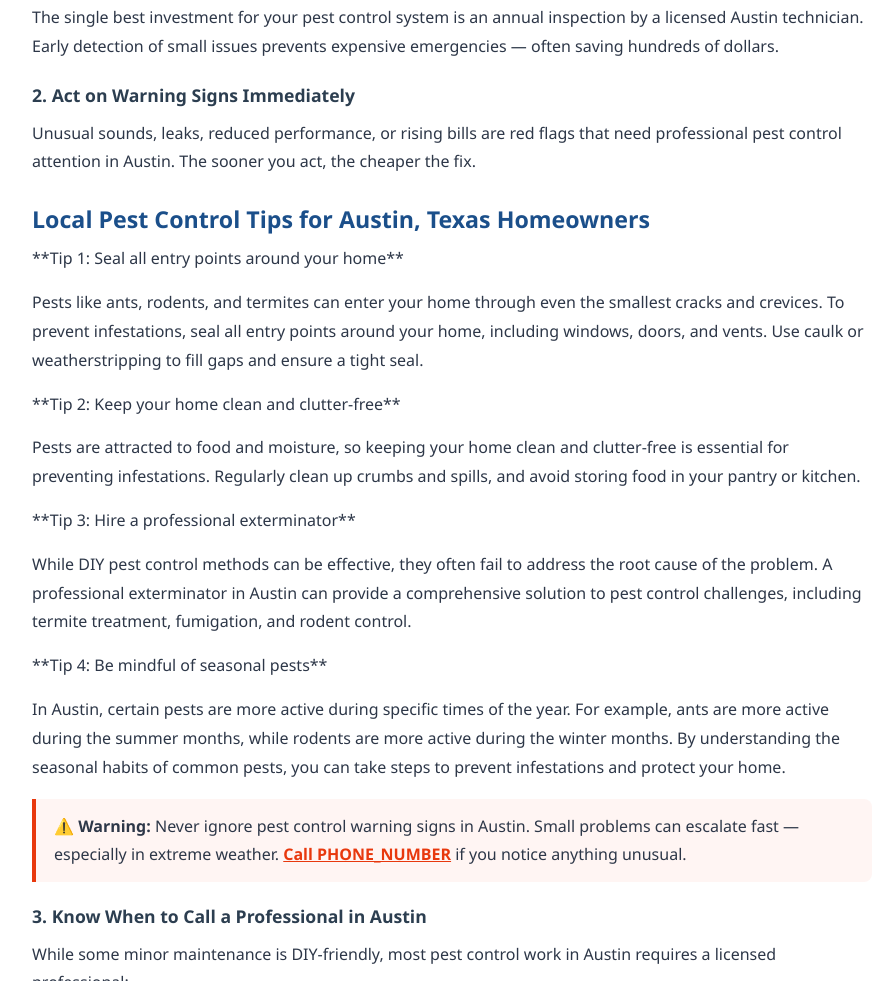
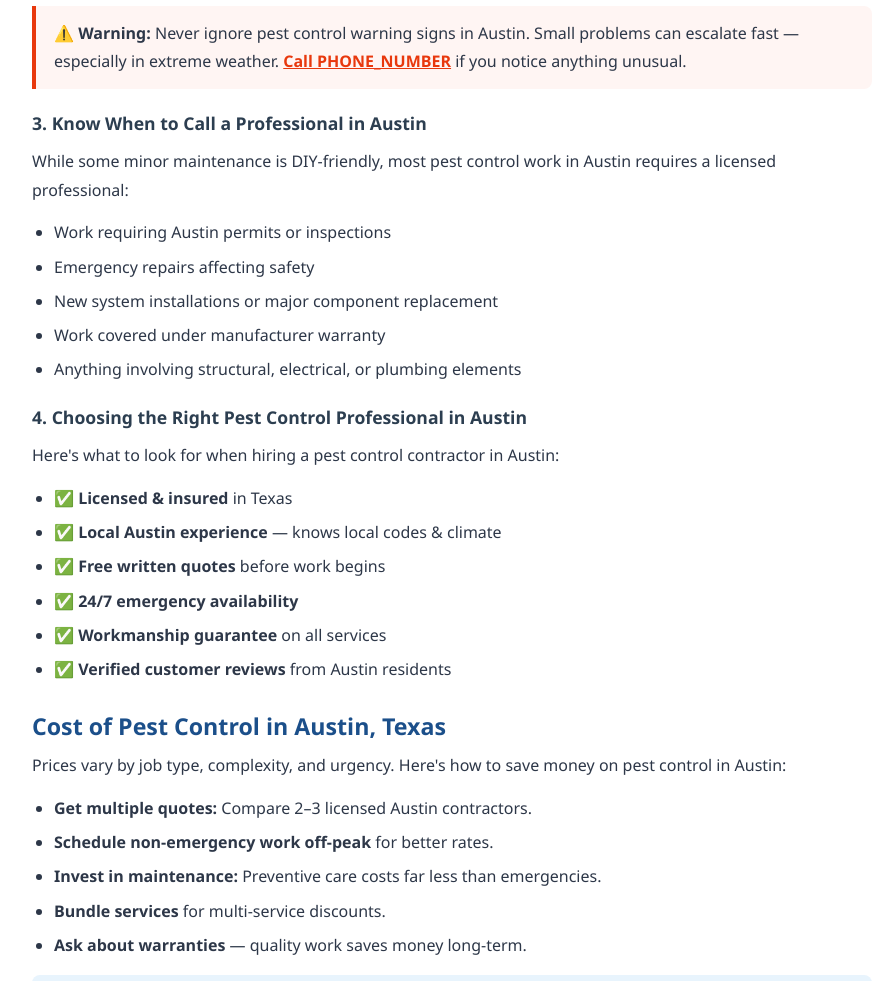
Before and after one commit to leadsmartaffiliate/pest-control-service-austin-tx, a plain HTML site: page blog/how-to-choose-pest-control-austin/index.html in a window 1280 px wide. Shown: the part 1383-2364 px from the top of the page, without its empty margins (188-1083 px from the left). Drawn offline with Linux system fonts and the light colour scheme.

Commit message:
Update blog/how-to-choose-pest-control-austin/index.html

```diff
--- a/blog/how-to-choose-pest-control-austin/index.html
+++ b/blog/how-to-choose-pest-control-austin/index.html
@@ -179,9 +179,7 @@ footer{background:var(--dark);color:#c9d1e0;padding:40px 20px 20px}
       </figure>
 
       <h2>Why pest control tips and guide Austin Matters for Austin Properties</h2>
-      <p>As a homeowner in Austin, you understand the importance of keeping your home and family safe from pests. From ants and rodents to termites and other critters, there's a constant threat to your property and well-being. But with the right knowledge and strategies, you can take control of pest control and enjoy a pest-free home. In this blog post, we'll provide you with expert tips and advice on how to maintain a pest-free home in Austin.</p>
-<p>Pest control in Austin requires a comprehensive approach that addresses the unique challenges of the city's climate and geography. From the hot summers to the mild winters, pests can quickly adapt and multiply, causing damage to your home and property. By understanding the habits and habitats of common pests, you can take steps to prevent infestations and protect your home.</p>
-<p>By partnering with a professional exterminator and following our expert tips and advice, you can enjoy a pest-free home in Austin. From bug removal and rodent control to termite treatment and fumigation, we'll cover it all in this comprehensive guide to pest control in Austin.</p>
+      <p>For homeowners and business owners in <strong>Austin, Texas</strong>, understanding <strong>pest control tips and guide austin</strong> is crucial. Ignoring pest control issues can lead to costly damage, safety hazards, and lower property values. In this expert guide, our local Austin team shares everything you need to know.</p><p>Whether you're a first-time homeowner or a seasoned property manager, this guide gives you practical knowledge to make informed decisions and save money.</p>
 
       <h2>Pest Control Challenges Unique to Austin, Texas</h2>
       <p>Austin's unique climate, water quality, and local building codes create specific
@@ -209,15 +207,7 @@ footer{background:var(--dark);color:#c9d1e0;padding:40px 20px 20px}
       need professional pest control attention in Austin. The sooner you act, the cheaper
       the fix.</p>
 
-      <h2>Local Pest Control Tips for Austin, Texas Homeowners</h2>
-<p>**Tip 1: Seal all entry points around your home**</p>
-<p>Pests like ants, rodents, and termites can enter your home through even the smallest cracks and crevices. To prevent infestations, seal all entry points around your home, including windows, doors, and vents. Use caulk or weatherstripping to fill gaps and ensure a tight seal.</p>
-<p>**Tip 2: Keep your home clean and clutter-free**</p>
-<p>Pests are attracted to food and moisture, so keeping your home clean and clutter-free is essential for preventing infestations. Regularly clean up crumbs and spills, and avoid storing food in your pantry or kitchen.</p>
-<p>**Tip 3: Hire a professional exterminator**</p>
-<p>While DIY pest control methods can be effective, they often fail to address the root cause of the problem. A professional exterminator in Austin can provide a comprehensive solution to pest control challenges, including termite treatment, fumigation, and rodent control.</p>
-<p>**Tip 4: Be mindful of seasonal pests**</p>
-<p>In Austin, certain pests are more active during specific times of the year. For example, ants are more active during the summer months, while rodents are more active during the winter months. By understanding the seasonal habits of common pests, you can take steps to prevent infestations and protect your home.</p>
+
 
       <div class="warn-box" role="alert">
         ⚠️ <strong>Warning:</strong> Never ignore pest control warning signs in Austin.
```
